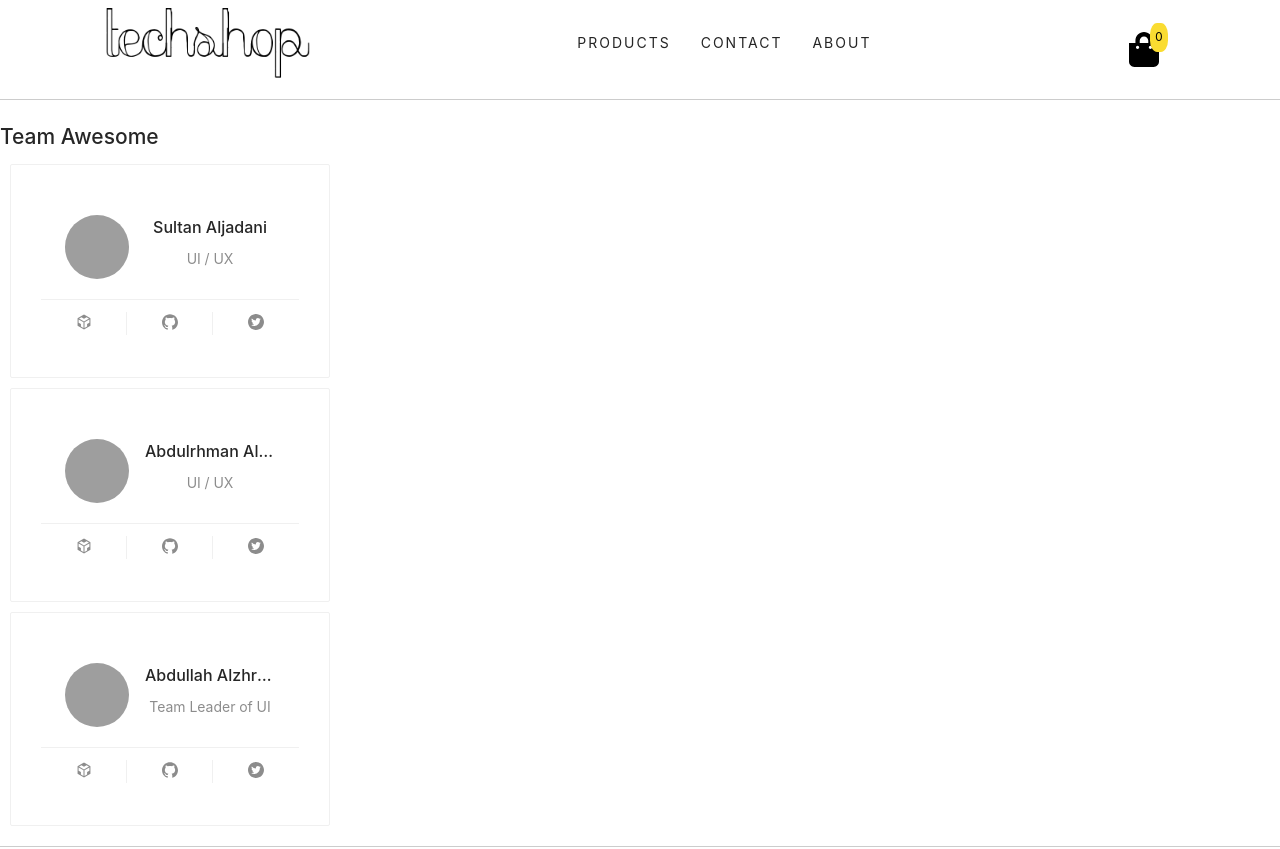
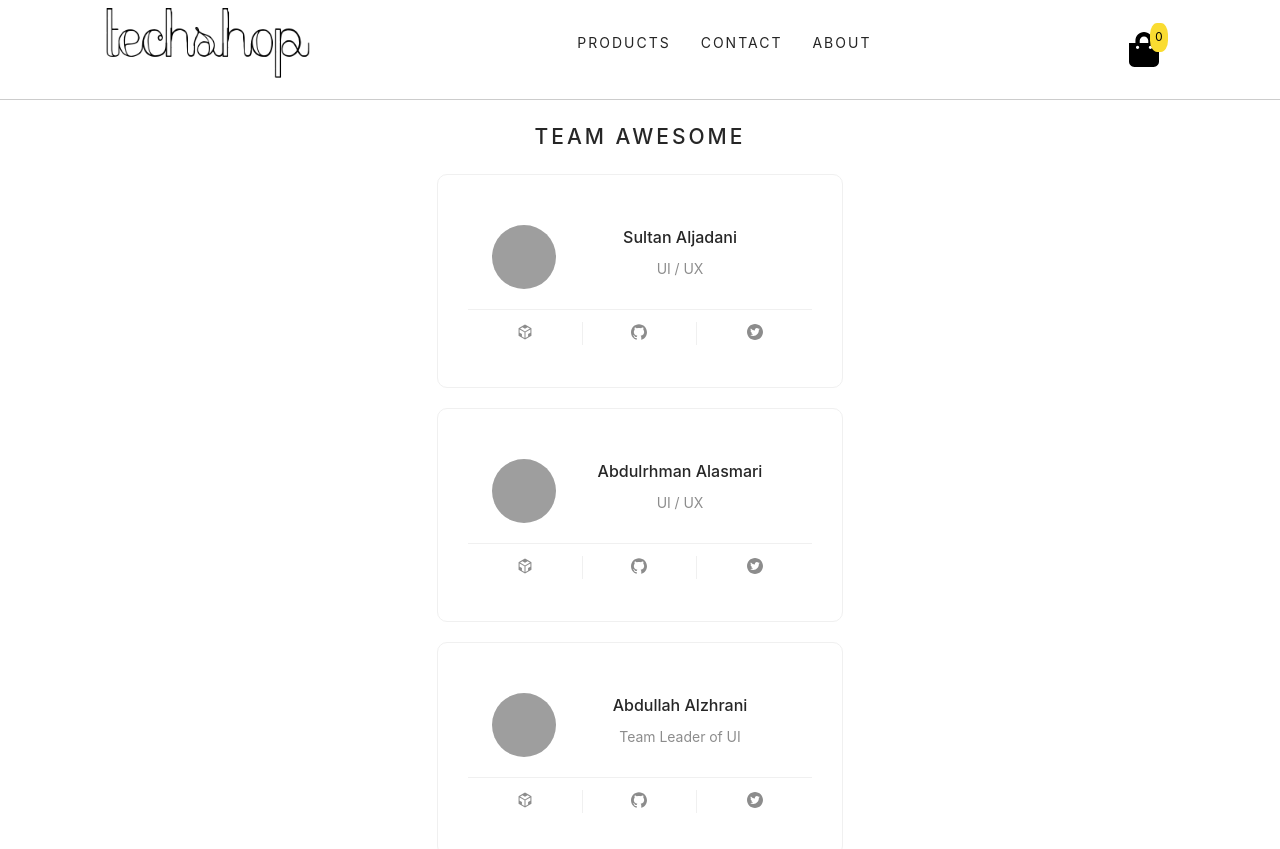
Before and after one commit to sultanaljadani/demo, a React (Create React App) app: page /about in a window 1280 px wide. Shown: the top 849 px of the page. Built offline with nearby package versions, Linux system fonts and the light colour scheme; grey boxes are pictures that could not be loaded.

Commit message:
adding icon names and using ,center the card

```diff
--- a/src/components/About/About.js
+++ b/src/components/About/About.js
@@ -1,16 +1,17 @@
 import React , { useContext } from 'react'
 import {DataContext} from '../DataProvider'
-import {Card, Avatar} from 'antd'
+import {Card, Avatar,Col, Row } from 'antd'
+import './About.css'
 import { CodeSandboxOutlined, GithubOutlined, TwitterCircleFilled } from '@ant-design/icons';
 export default function About() {
     const value1 = useContext(DataContext)
     const [about] = value1.about
     const { Meta } = Card;
     const gridStyle = {
-        width: '25%',
         textAlign: 'center',
         padding: '30px',
-        margin: '10px'
+        margin: '10px',
+        borderRadius: '10px',
       };
     return (
         <>
@@ -18,22 +19,26 @@ export default function About() {
             <h2 className="title-page">Team Awesome</h2>
             {
             about.map(about => (
+                <Row justify="center" align="middle">
+                    <Col span={8}>
                         <Card key={about.__id}
+                            bordered={true}
                             style={gridStyle}
                             actions={[
-                    <CodeSandboxOutlined key="setting" />,
-                    <GithubOutlined key="edit" />,
-                    <TwitterCircleFilled key="ellipsis" />,
+                            <CodeSandboxOutlined key="codesandbox" href=''/>,
+                            <GithubOutlined key="github" />,
+                            <TwitterCircleFilled key="twitter" />,
                             ]}>
                             <Meta
                             avatar={<Avatar size={64} src={about.image[0]} />}
                             title={about.name}
                             description={about.position}/>
                         </Card>
+                    </Col>
+                </Row>
                 ))
             }
         </div>
         </>
-
     )
 }
```
Lines whose indentation alone changed are shown as unchanged.
